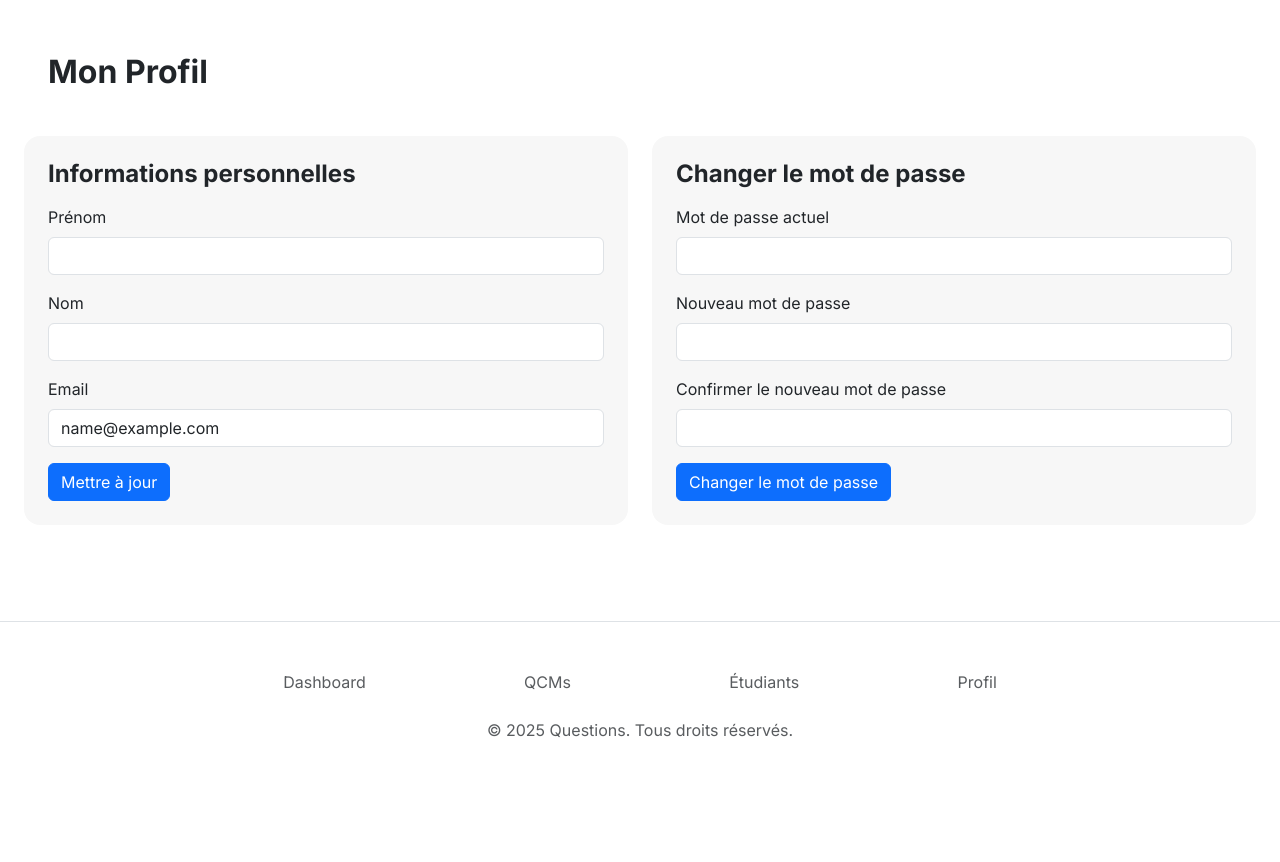
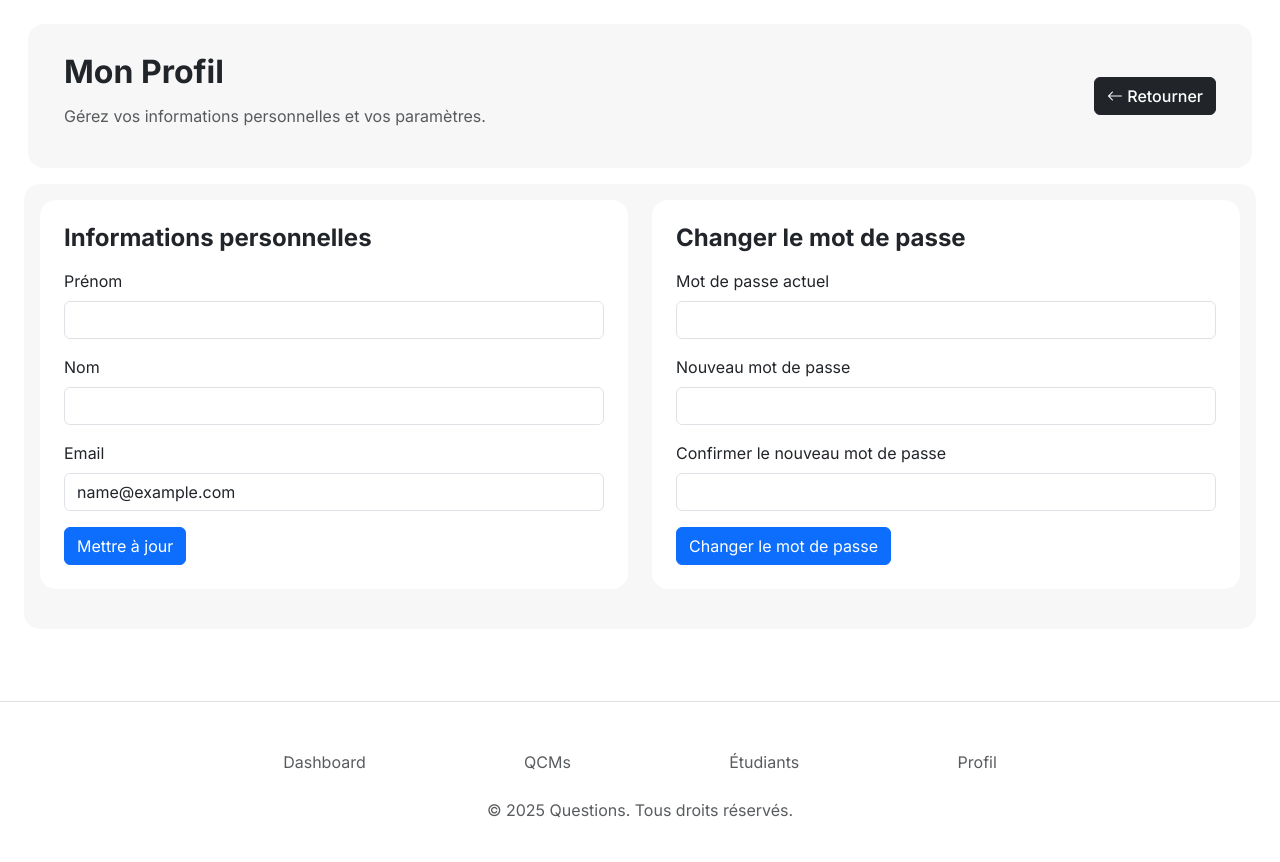
Before and after one commit to ibzocraft/plateforme_qcm, a PHP site: page /plateforme_qcm/pages/admin/profil.php in a window 1280 px wide. Shown: the part 73-935 px from the top of the page. Before the commit the page ends 811 px from the top, so only its background shows below. Run offline with PHP 8.4, Linux system fonts and the light colour scheme; the visitor is signed in with stand-in values (Sample User, id 1); data that the repository does not hold is empty.

Commit message:
Refactor admin profile page layout by adding a module header for improved content organization. Update form styling for personal information and password change sections to enhance user experience and maintain consistency across the admin interface.

```diff
--- a/pages/admin/profil.php
+++ b/pages/admin/profil.php
@@ -1,6 +1,7 @@
 <?php
     require_once __DIR__ . '/../../includes/layout/page.php';
     require_once __DIR__ . '/../../includes/database/db.php';
+    require_once __DIR__ . '/../../includes/elements/module-header.php';
 
     if (!is_authenticated()) redirect(get_full_url("pages/auth/connection.php"));
     if (!is_admin()) redirect(get_full_url("pages/portail/dashboard.php"));
@@ -17,15 +18,19 @@
 <!-- CONTENU DE LA PAGE -->
 <div class="container-fluid p-4 mb-5">
 
-    <div class="row p-4">
-        <div class="col-12">
-            <p class="text-custom-dark tracking-light fs-2 fw-bold leading-tight min-w-72">Mon Profil</p>
-        </div>
-    </div>
+    <!-- Page Header -->
+    <?php
+        module_header(
+            "Mon Profil",
+            "Gérez vos informations personnelles et vos paramètres."
+        );
+    ?>
+    <!-- /Page Header -->
 
+    <div class="bg-theme rounded-4 p-3 overflow-hidden">
         <div class="row">
             <div class="col-md-6">
-            <div class="bg-theme p-4 rounded-4 mb-4">
+                <div class="bg-theme-accent p-4 rounded-4 mb-4">
                     <h3 class="fs-4 fw-bold mb-3">Informations personnelles</h3>
                     <form action="<?php echo get_full_url('includes/api/profil.php?update_info'); ?>" method="post" class="needs-validation" novalidate>
                         <div class="mb-3">
@@ -45,7 +50,7 @@
                 </div>
             </div>
             <div class="col-md-6">
-            <div class="bg-theme p-4 rounded-4 mb-4">
+                <div class="bg-theme-accent p-4 rounded-4 mb-4">
                     <h3 class="fs-4 fw-bold mb-3">Changer le mot de passe</h3>
                     <form action="<?php echo get_full_url('includes/api/profil.php?update_password'); ?>" method="post" class="needs-validation" novalidate>
                         <div class="mb-3">
@@ -66,6 +71,7 @@
             </div>
         </div>
     </div>
+</div>
 <!-- /CONTENU DE LA PAGE -->
 
 
```
Lines whose indentation alone changed are shown as unchanged.
